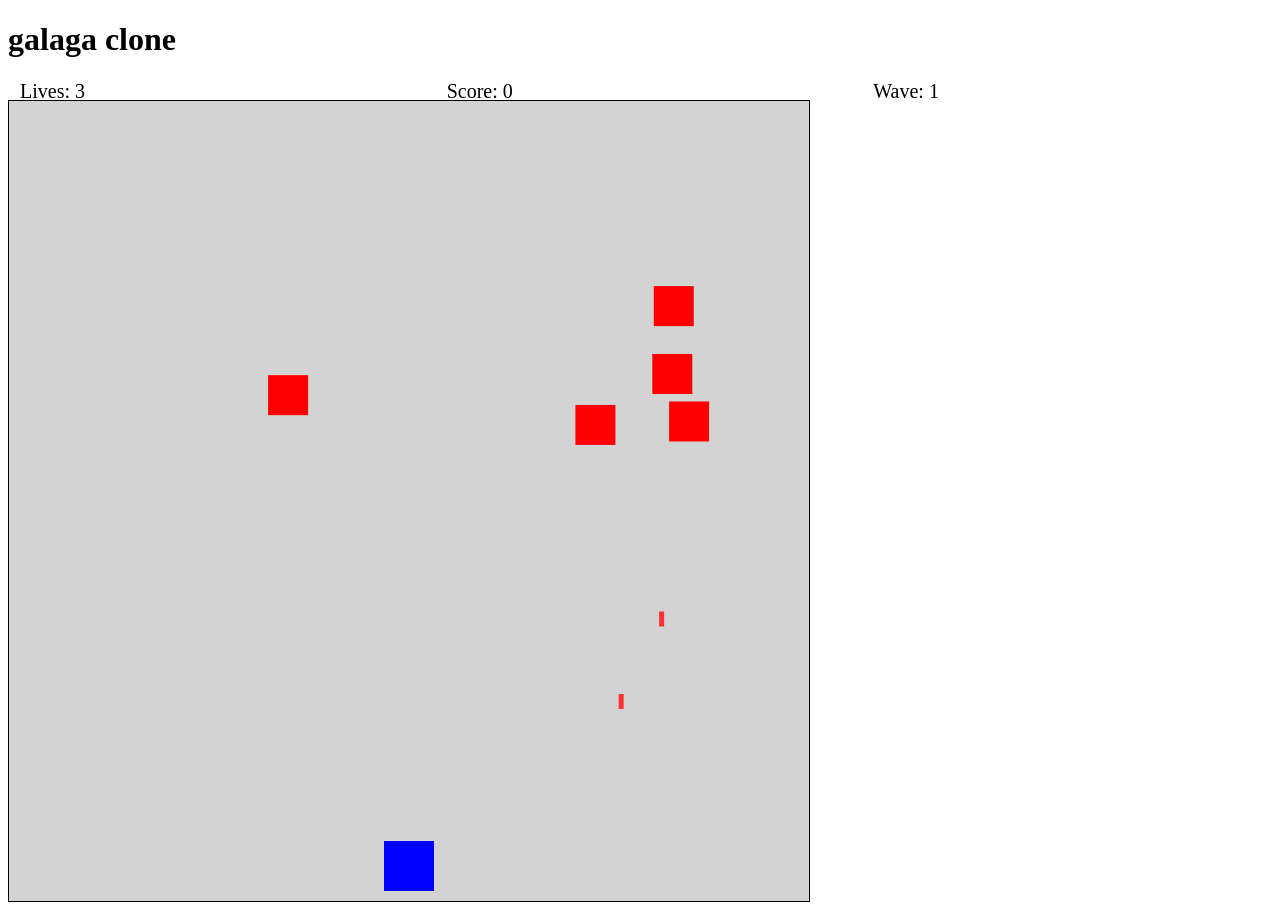
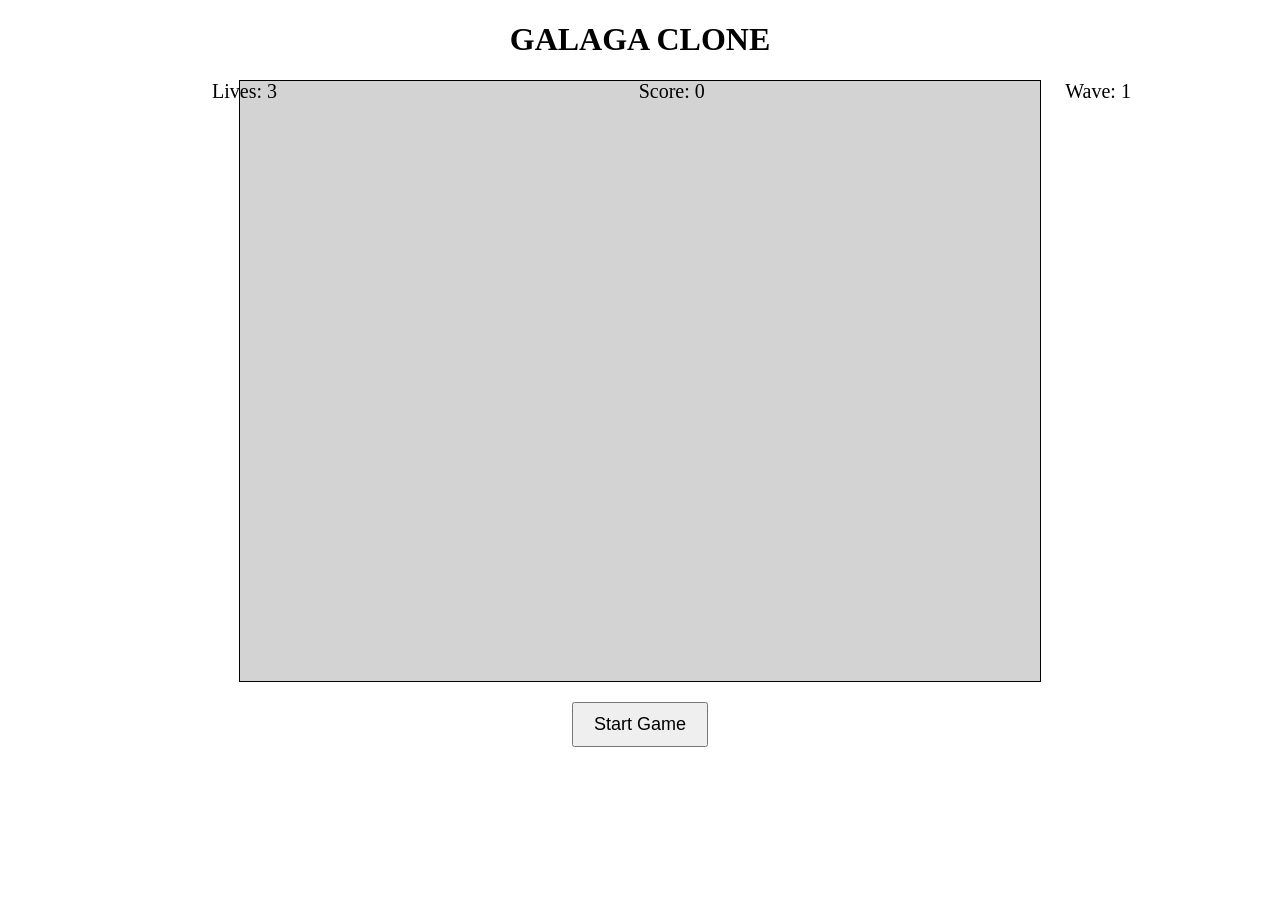
Before and after one commit to AlbinoRhino7391/galaga-clone, a plain HTML site: page index.html in a window 1280 px wide. After the commit the page ends 800 px from the top, so only its background shows below. Drawn offline with Linux system fonts and the light colour scheme.

Commit message:
finished full game fuctionality

```diff
--- a/index.html
+++ b/index.html
@@ -5,14 +5,14 @@
     <link rel="stylesheet" href="./styles/style.css" />
   </head>
   <body>
-    <header><h1>galaga clone</h1></header>
-    <canvas id="game-canvas" width="800px" height="800px"></canvas>
+    <header><h1>GALAGA CLONE</h1></header>
+    <canvas id="game-canvas" width="800px" height="600px"></canvas>
+    <button id="start-button">Start Game</button>
     <div id="scoreboard">
       <span id="lives">Lives: 3</span>
       <span id="score">Score: 0</span>
       <span id="wave">Wave: 1</span>
     </div>
-
     <script src="./scripts/script.js"></script>
   </body>
 </html>
--- a/scripts/script.js
+++ b/scripts/script.js
@@ -72,7 +72,7 @@
 
 
 // Array to store enemy spaceships
-const enemies = [];
+let enemies = [];
 
 // Array to store bullets
 const bullets = [];
@@ -84,8 +84,13 @@
 //Initialize the wave number
 let wave = 0;
 
-// Game state
-let gameRunning = true;
+// Game states
+let gameStarted = false;
+let gameRunning = false;
+
+// Event listener for the start button
+const startButton = document.getElementById('start-button');
+startButton.addEventListener('click', startGame);
 
 // Event listeners for player controls
 function handleKeyDown(event) {
@@ -120,6 +125,21 @@
 }
 
 // HOW WILL THE GAME WORK
+
+// Start the game
+function startGame() {
+  if (!gameStarted) {
+    //run the game
+    initializeGame();
+    gameLoop();
+    gameStarted = true;
+
+    // Hide the start button and remove its event listener
+    startButton.style.display = 'none';
+    startButton.removeEventListener('click', startGame);
+  }
+}
+
 // Initialize the game
 function initializeGame() {
   // Initialize player spaceship position
@@ -137,7 +157,12 @@
   wave = 0; // Set the initial wave number
   document.getElementById('wave').textContent = "Wave: " + wave; // Update the "wave" element
 
+  // Start the game with 3 lives
+  lives = 3;
+  document.getElementById('lives').textContent = "Lives: " + lives;
+
   // Generate enemy spaceships
+  enemies = [];
   generateEnemies();
 
   //add eventListener with the event and cooresponding functions as arguments
@@ -387,6 +412,7 @@
 
 function endGame() {
   gameRunning = false; // Set gameRunning to false to stop the game loop
+  gameStarted = false;
 
   // Clear the canvas
   ctx.clearRect(0, 0, canvas.width, canvas.height);
@@ -396,8 +422,9 @@
   ctx.font = "bold 36px Arial";
   ctx.textAlign = "center";
   ctx.fillText("Game Over", canvas.width / 2, canvas.height / 2);
+
+  //bring the start game button back
+  const startButton = document.getElementById("start-button");
+  startButton.style.display = "block";
+  startButton.addEventListener('click', startGame);
 }
-
-// Start the game
-initializeGame();
-gameLoop();
--- a/styles/style.css
+++ b/styles/style.css
@@ -2,9 +2,16 @@
 #game-canvas {
   background-color: lightgray;
   border: 1px solid black;
-  margin-top: 20px;
+  display: block;
+  margin: 20px auto;
 }
 
+#start-button{
+  display: block;
+  margin: 20px auto;
+  padding: 10px 20px;
+  font-size: 18px;
+}
 
 /* CSS styles for the scoreboard */
 #scoreboard {
@@ -15,7 +22,13 @@
   color: black;
   font-size: 20px;
   display: flex;
+  padding: 0 15% ;
 }
 span{
   flex: 1;
 }
+
+header{
+  text-align: center;
+  margin-bottom: 10px;
+}
```
Lines whose indentation alone changed are shown as unchanged.
